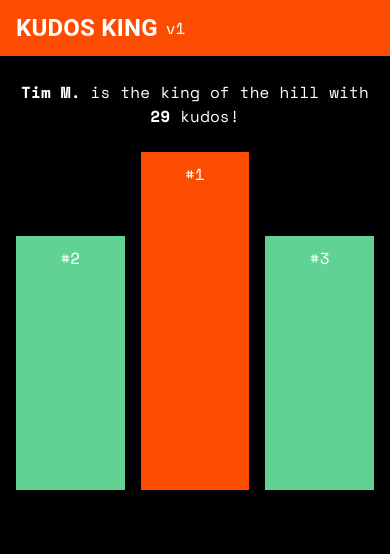
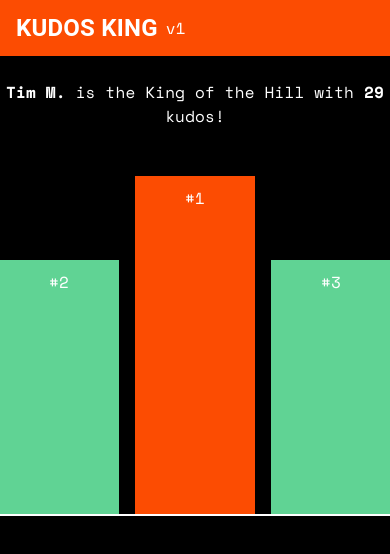
Before and after one commit to Lucaseng/Kudos-King, a React (Vite) app: page / in a window 390 px wide. Shown: the top 554 px of the page. Built offline with nearby package versions, Linux system fonts and the light colour scheme.

Commit message:
Added Responsive x-axis to chart

```diff
--- a/src/KudosChart.jsx
+++ b/src/KudosChart.jsx
@@ -1,14 +1,14 @@
 import { Stack, Typography, Box, Container } from "@mui/material";
 import React from "react";
 
-function KudosChart() {
+function KudosChart({ winnerArr }) {
   return (
     <>
-      <Container>
+      <Stack alignItems="center">
         {" "}
         <Stack alignItems="center">
-          <Typography textAlign="center" fontFamily="Space Mono">
-            <strong>Tim M.</strong> is the king of the hill with{" "}
+          <Typography textAlign="center" sx={{ pb: 3 }} fontFamily="Space Mono">
+            <strong>Tim M.</strong> is the King of the Hill with{" "}
             <strong>29</strong> kudos!
           </Typography>
         </Stack>
@@ -48,7 +48,14 @@ function KudosChart() {
             </Typography>
           </Box>
         </Stack>
-      </Container>
+        <Box
+          height="2px"
+          sx={{
+            width: { xs: "425px", md: "480px", lg: "500px" },
+          }}
+          bgcolor="#fff"
+        ></Box>
+      </Stack>
     </>
   );
 }
```
